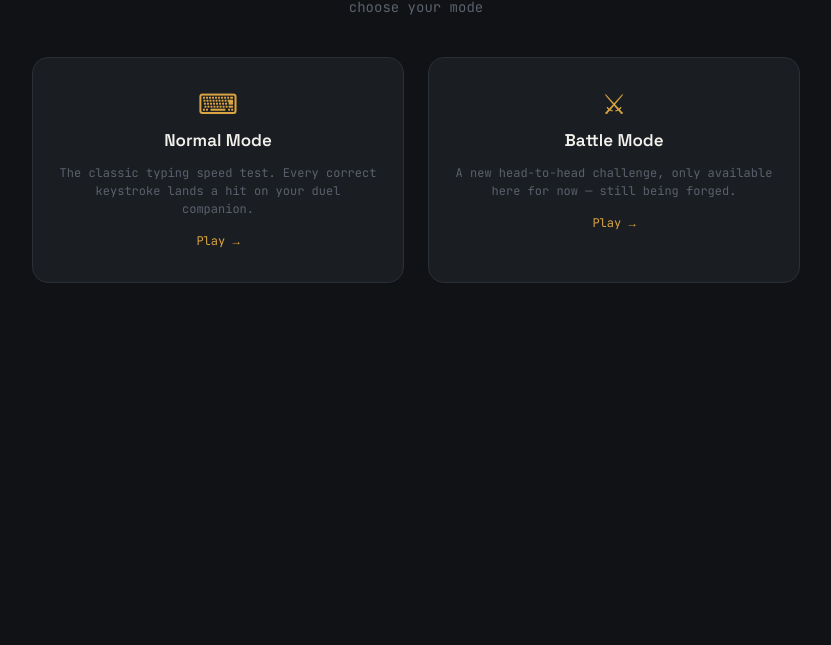
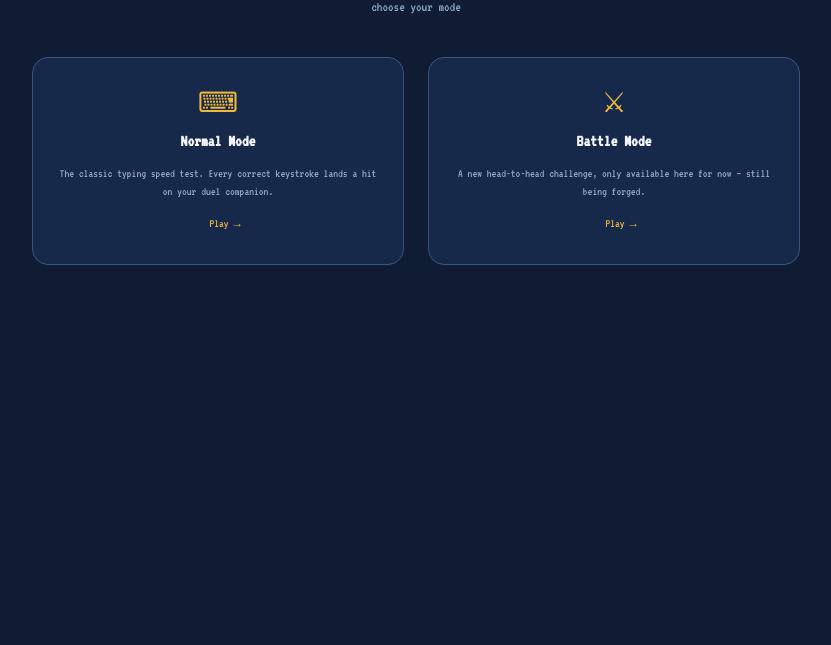
Before and after one commit to Kushal-404/Typing-Speed-Test, a plain HTML site: page index.html in a window 1280 px wide. Shown: the part 155-800 px from the top of the page, without its empty margins (224-1055 px from the left). Drawn offline with nearby package versions, Linux system fonts and the light colour scheme.

Commit message:
UI/UX update 1.0.0

```diff
--- a/index.html
+++ b/index.html
@@ -12,7 +12,7 @@
   <link rel="stylesheet" href="style.css">
   <!-- Google Fonts -->
   <link rel="preconnect" href="https://fonts.googleapis.com">
-  <link href="https://fonts.googleapis.com/css2?family=Space+Grotesk:wght@500;600;700&family=JetBrains+Mono:wght@400;500;600&display=swap" rel="stylesheet">
+  <link href="https://fonts.googleapis.com/css2?family=VT323&display=swap" rel="stylesheet">
 </head>
 <body class="min-h-screen text-[var(--ink)] flex flex-col items-center px-4 py-10 md:py-16">
 
--- a/style.css
+++ b/style.css
@@ -1,27 +1,74 @@
 /* ---------------------------------------------------------
    UI VARIABLES & CONFIG
+   Retro GBA Pokémon menu-screen theme (Fire Red / Leaf Green / Ruby /
+   Sapphire era). Modeled on the classic navy party/menu box rather
+   than the light dialogue textbox, since that keeps the exact same
+   light-text-on-dark-panel structure already used everywhere in this
+   codebase -- retheming by changing hex values only, nothing needs
+   to be inverted or hunted down individually.
 --------------------------------------------------------- */
 :root {
-  --bg: #101216;
-  --card: #1a1d22;
-  --card-2: #20242a;
-  --hairline: #2b2f36;
-  --muted: #5b616c;
-  --ink: #f2f1ec;
-  --brass: #d9a441;
-  --brass-dim: #8a713a;
-  --good: #4ade80;
-  --bad: #ef4444;
-  --bad-bg: rgba(239, 68, 68, 0.12);
+  --bg: #0f1c33;
+  --card: #16294a;
+  --card-2: #1f3860;
+  --hairline: #3a5480;
+  --muted: #93a8c9;
+  --ink: #f4f6fb;
+  --brass: #f0b83c;
+  --brass-dim: #a87d20;
+  --good: #5cc75c;
+  --bad: #e0503c;
+  --bad-bg: rgba(224, 80, 60, 0.18);
 
   /* Re-engineered Proportions - Taller stance, balanced build */
-  --s-color: #9aa0aa;
+  --s-color: #dfe8f5;
   --s-thick: 4px;
 }
 
 html, body { background: var(--bg); overflow-x: hidden; }
-body { font-family: 'Space Grotesk', sans-serif; }
-.mono { font-family: 'JetBrains Mono', monospace; }
+body { font-family: 'VT323', monospace; }
+.mono { font-family: 'VT323', monospace; }
+
+/* ---------------------------------------------------------
+   RETRO PIXEL-UI OVERRIDES
+   GBA-era Pokémon UI never has rounded corners or hairline borders --
+   panels are square with a thick, beveled double-line frame. These
+   global overrides retheme every existing panel/button that already
+   uses Tailwind's .border and .rounded-* utilities, without having
+   to hunt down and edit each individual element in the markup.
+--------------------------------------------------------- */
+.border {
+  border-width: 4px !important;
+  box-shadow: inset 0 0 0 2px var(--card-2);
+}
+[class*="rounded"]:not([class*="rounded-full"]) { border-radius: 0 !important; }
+
+/* Chunky "physical button press" feedback -- safe and universal across
+   every button regardless of its own padding (unlike an absolutely
+   positioned arrow, which would need per-button coordination). */
+button {
+  transition: transform 80ms steps(2), filter 80ms steps(2);
+}
+button:hover:not(:disabled) { filter: brightness(1.12); }
+button:active:not(:disabled) { transform: translateY(2px); }
+
+/* the classic Pokémon menu selector arrow -- scoped to the one spot
+   guaranteed to have consistent, predictable spacing around it */
+.mode-card-cta { position: relative; padding-left: 14px; }
+.mode-card-cta::before {
+  content: '\25b6';
+  position: absolute;
+  left: 0;
+  top: 50%;
+  transform: translateY(-50%) translateX(-4px);
+  opacity: 0;
+  transition: opacity 120ms steps(2), transform 120ms steps(2);
+}
+.mode-card:hover .mode-card-cta::before,
+.mode-card:focus-visible .mode-card-cta::before {
+  opacity: 1;
+  transform: translateY(-50%) translateX(0);
+}
 
 /* Typing Interface Base Layouts */
 .paper-rail {
@@ -38,7 +85,7 @@ body { font-family: 'Space Grotesk', sans-serif; }
   height: 10px;
   background: var(--brass);
   border-radius: 2px;
-  box-shadow: 0 0 0 4px rgba(217, 164, 65, 0.15), 0 0 14px rgba(217, 164, 65, 0.5);
+  box-shadow: 0 0 0 4px rgba(240, 184, 60, 0.15), 0 0 14px rgba(240, 184, 60, 0.5);
   transition: left 150ms ease-out;
 }
 .char-pending { color: var(--muted); }
@@ -55,7 +102,7 @@ body { font-family: 'Space Grotesk', sans-serif; }
 }
 @keyframes blink { 50% { opacity: 0; } }
 .key-hint {
-  font-family: 'JetBrains Mono', monospace;
+  font-family: 'VT323', monospace;
   font-size: 11px;
   border: 1px solid var(--hairline);
   background: var(--card-2);
@@ -67,7 +114,7 @@ body { font-family: 'Space Grotesk', sans-serif; }
 .time-pill.active { background: var(--brass); color: #14161a; font-weight: 600; }
 .fade-in { animation: fadeIn 320ms ease both; }
 @keyframes fadeIn { from { opacity: 0; transform: translateY(6px); } to { opacity: 1; transform: translateY(0); } }
-::selection { background: rgba(217, 164, 65, 0.35); }
+::selection { background: rgba(240, 184, 60, 0.35); }
 #comboBadge { transition: opacity 150ms ease, transform 150ms ease; letter-spacing: 0.08em; }
 #comboBadge.hidden-badge { opacity: 0; transform: translateY(-3px); }
 
@@ -98,19 +145,19 @@ body { font-family: 'Space Grotesk', sans-serif; }
   line-height: 1;
 }
 .mode-card h2 {
-  font-family: 'Space Grotesk', sans-serif;
+  font-family: 'VT323', monospace;
   font-weight: 600;
   font-size: 17px;
   color: var(--ink);
 }
 .mode-card p {
-  font-family: 'JetBrains Mono', monospace;
+  font-family: 'VT323', monospace;
   font-size: 12px;
   color: var(--muted);
   line-height: 1.5;
 }
 .mode-card-cta {
-  font-family: 'JetBrains Mono', monospace;
+  font-family: 'VT323', monospace;
   font-size: 12px;
   color: var(--brass);
   margin-top: 4px;
@@ -131,10 +178,11 @@ body { font-family: 'Space Grotesk', sans-serif; }
 }
 .hp-bar-fill {
   height: 100%;
-  transition: width 300ms ease-out;
+  transition: width 300ms ease-out, background-color 200ms ease;
+  background: var(--good);
 }
-.hp-bar-fill-player { background: var(--brass); }
-.hp-bar-fill-enemy { background: var(--bad); }
+.hp-bar-fill.hp-mid { background: #e8d030; }
+.hp-bar-fill.hp-low { background: var(--bad); }
 .hp-bar-fill.low {
   animation: hpLowPulse 0.9s ease-in-out infinite;
 }
```
